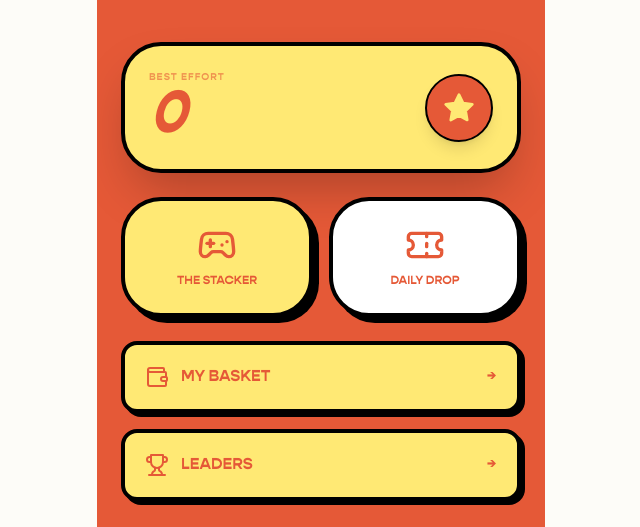
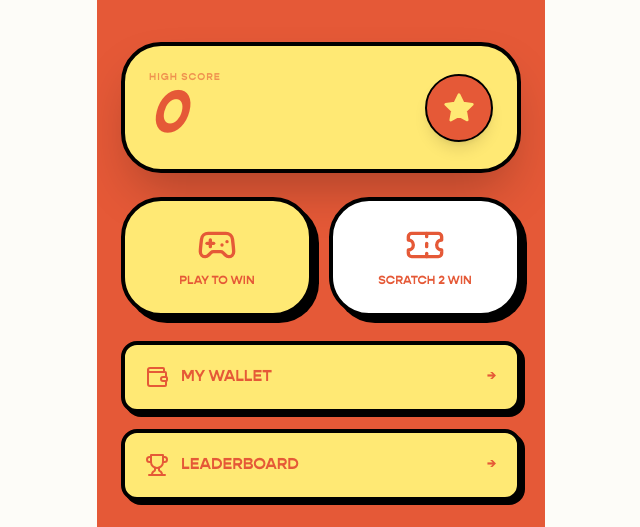
Before and after one commit to JaydenElworthy/burgerstack, a Next.js app: page / in a window 1280 px wide. Shown: the part 225-752 px from the top of the page, without its empty margins (319-959 px from the left). Built offline with nearby package versions, Linux system fonts and the light colour scheme; no server answers.

Commit message:
Update page.js

```diff
--- a/app/page.js
+++ b/app/page.js
@@ -65,7 +65,7 @@ export default function Home() {
       {/* Points Card */}
       <div className="bg-[#FFE974] text-[#E55937] p-6 rounded-[2.5rem] mb-6 shadow-2xl flex justify-between items-center border-4 border-black">
         <div>
-          <p className="text-[10px] uppercase font-black opacity-60 tracking-widest text-[#E55937]">Best Effort</p>
+          <p className="text-[10px] uppercase font-black opacity-60 tracking-widest text-[#E55937]">High Score</p>
           <p className="text-6xl font-bold italic tracking-tighter leading-none">
             {profile ? profile.high_score : '0'}
           </p>
@@ -79,21 +79,21 @@ export default function Home() {
       <div className="grid grid-cols-2 gap-4 mb-6">
         <Link href="/game" className="bg-[#FFE974] border-4 border-black p-6 rounded-[2.5rem] flex flex-col items-center gap-2 shadow-[6px_6px_0px_0px_rgba(0,0,0,1)] active:shadow-none transition-all">
           <Gamepad2 size={40} className="text-[#E55937]" />
-          <span className="font-bold uppercase text-xs text-[#E55937]">The Stacker</span>
+          <span className="font-bold uppercase text-xs text-[#E55937]">Play To Win</span>
         </Link>
         <Link href="/scratch" className="bg-white border-4 border-black p-6 rounded-[2.5rem] flex flex-col items-center gap-2 shadow-[6px_6px_0px_0px_rgba(0,0,0,1)] active:shadow-none transition-all">
           <Ticket size={40} className="text-[#E55937]" />
-          <span className="font-bold uppercase text-xs text-[#E55937]">Daily Drop</span>
+          <span className="font-bold uppercase text-xs text-[#E55937]">Scratch 2 Win</span>
         </Link>
       </div>
 
       <div className="space-y-4 mb-10">
         <Link href="/wallet" className="w-full bg-[#FFE974] border-4 border-black p-5 rounded-2xl flex justify-between items-center font-bold uppercase shadow-[4px_4px_0px_0px_rgba(0,0,0,1)] text-[#E55937]">
-          <span className="flex items-center gap-3"><Wallet size={24}/> My Basket</span>
+          <span className="flex items-center gap-3"><Wallet size={24}/> My Wallet</span>
           <span>→</span>
         </Link>
         <Link href="/leaderboard" className="w-full bg-[#FFE974] border-4 border-black p-5 rounded-2xl flex justify-between items-center font-bold uppercase shadow-[4px_4px_0px_0px_rgba(0,0,0,1)] text-[#E55937]">
-          <span className="flex items-center gap-3"><Trophy size={24}/> Leaders</span>
+          <span className="flex items-center gap-3"><Trophy size={24}/> Leaderboard</span>
           <span>→</span>
         </Link>
       </div>
```
